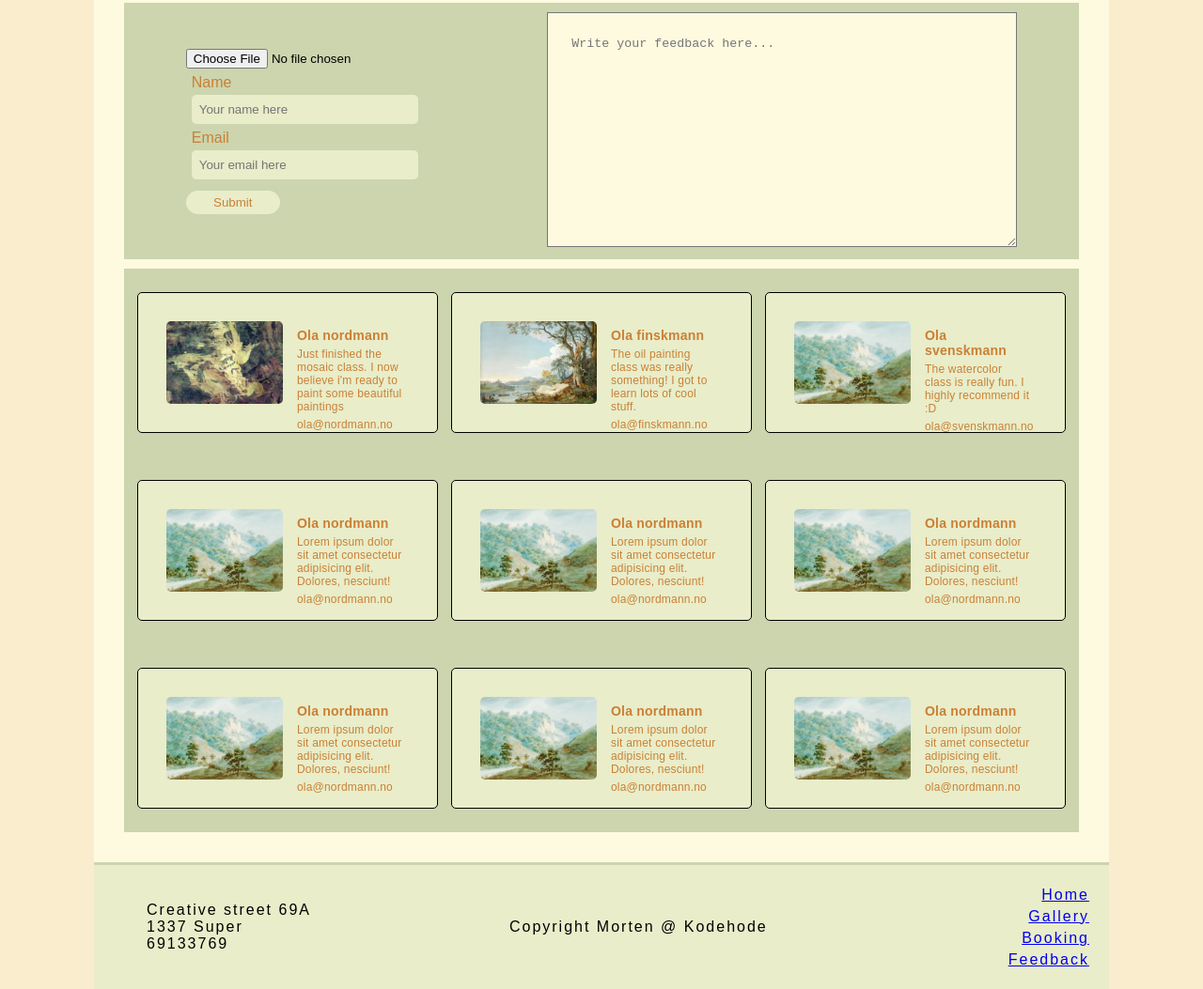
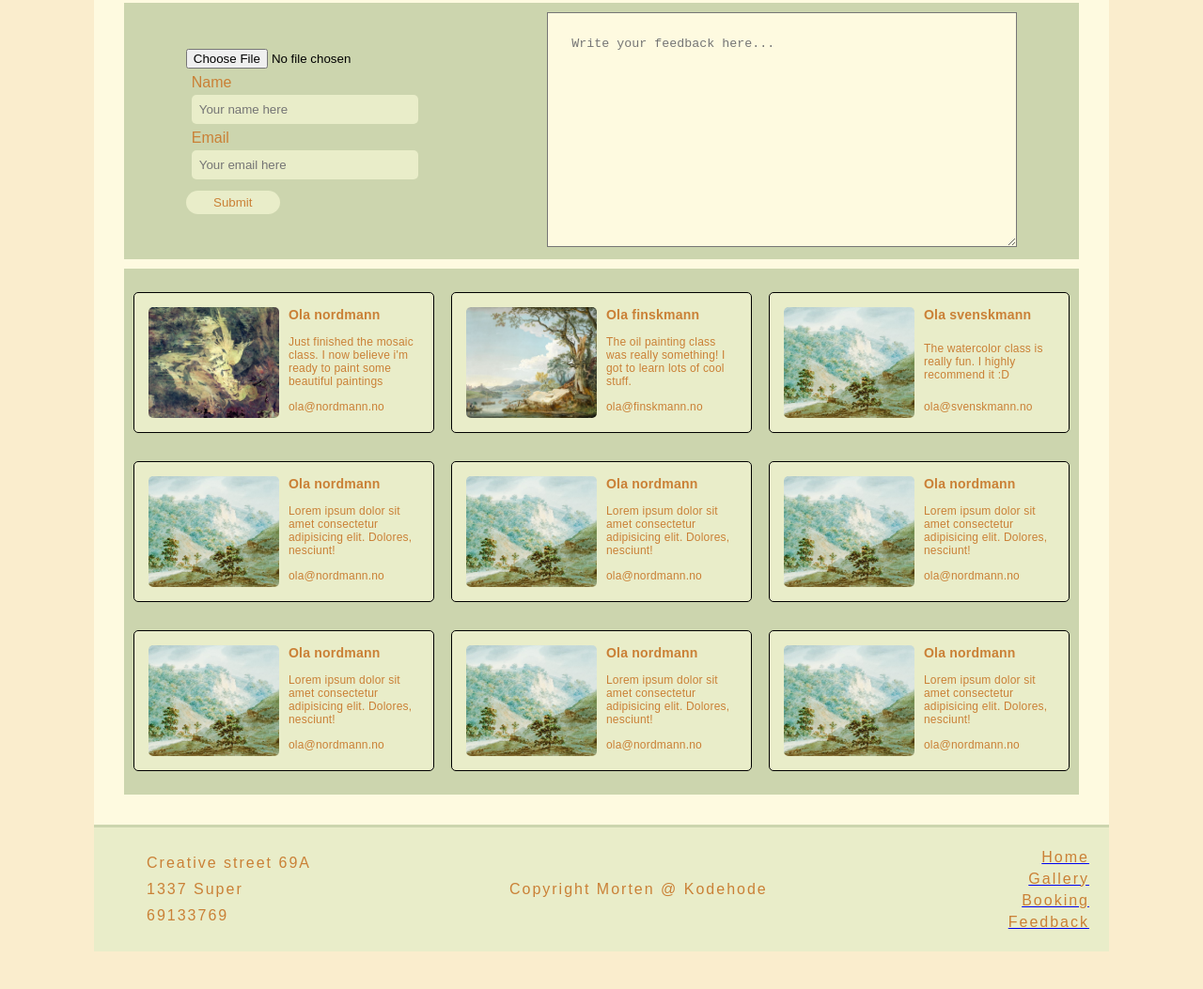
Before and after one commit to m0zh/Craftsvilla-Oppgave, a plain HTML site: page feedback.html in a window 1280 px wide. Shown: the part 229-1282 px from the top of the page at 94% size. After the commit the page ends 1242 px from the top, so only its background shows below. Drawn offline with Linux system fonts and the light colour scheme.

Commit message:
minor changes til footer osv

```diff
--- a/style.css
+++ b/style.css
@@ -106,15 +106,21 @@ footer {
     padding: .1em 1em;
     border-top: solid 3px #CCD5AE;
     letter-spacing: 2px;
+    color: #ca8036;
+}
+
+.footer-info li {
+    margin: 10px 0;
 }
 
 .footer-navbar li {
     text-align: right;
     margin: 5px;
+    color: #ca8036;
 }
 
 .footer-navbar li:focus, .footer-navbar li:hover {
-    color: #ca8036;
+    color: red;
 }
 
 /* Index page */
@@ -267,9 +273,10 @@ footer {
     background-color: #CCD5AE;
     margin-top: 10px;
     display: flex;
-    justify-content: space-evenly;
+    justify-content: space-between;
     align-items: center;
     flex-wrap: wrap;
+    padding: 10px;
   }
 
   .posted-feedback-containers {
@@ -282,8 +289,8 @@ footer {
     border-radius: 5px;
     border: solid black 1px;
     overflow: hidden;
-    padding: 25px;
-    margin: 25px 0;
+    padding: 10px;
+    margin: 15px 0;
   }
 
   .feedback-image {
@@ -291,7 +298,6 @@ footer {
     height: 100%;
     padding: 5px;
     border-radius: 5px;
-    box-sizing: border-box;
   }
 
   .feedback-image img {
@@ -303,11 +309,11 @@ footer {
 
   .feedback-text {
     width: 50%;
-    height: 95%;
+    height: 100%;
     font-size: 12px;
     letter-spacing: .2px;
     color: #ca8036;
-    padding: 10px;
+    padding: 5px;
     display: flex;
     flex-direction: column;
     justify-content: space-between;
```
